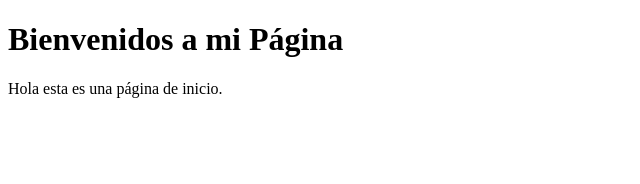
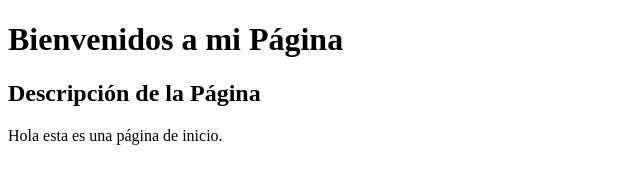
Before and after one commit to Lostickjc/pagina-web, a plain HTML site: page index.html in a window 1280 px wide. Shown: the whole page, without its empty margins (0-640 px from the left). Drawn offline with Linux system fonts and the light colour scheme.

Commit message:
Agregando Subtitulo Descripción
Tiene que haber un subtitulo para indicar de que trata el párrafo

```diff
--- a/index.html
+++ b/index.html
@@ -7,6 +7,7 @@
 </head>
 <body>
     <h1>Bienvenidos a mi Página</h1>
+    <h2>Descripción de la Página</h2>
     <p>Hola esta es una página de inicio.</p>
 </body>
 </html>
```
